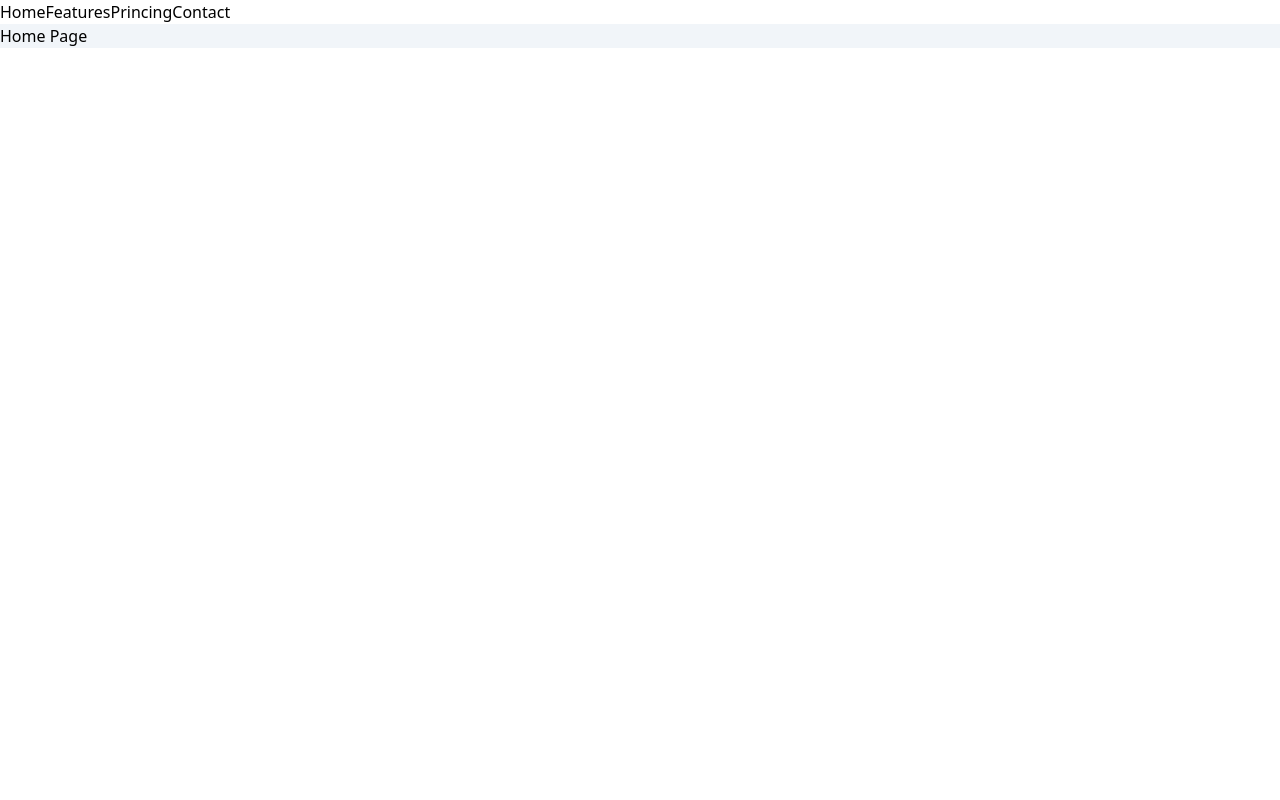
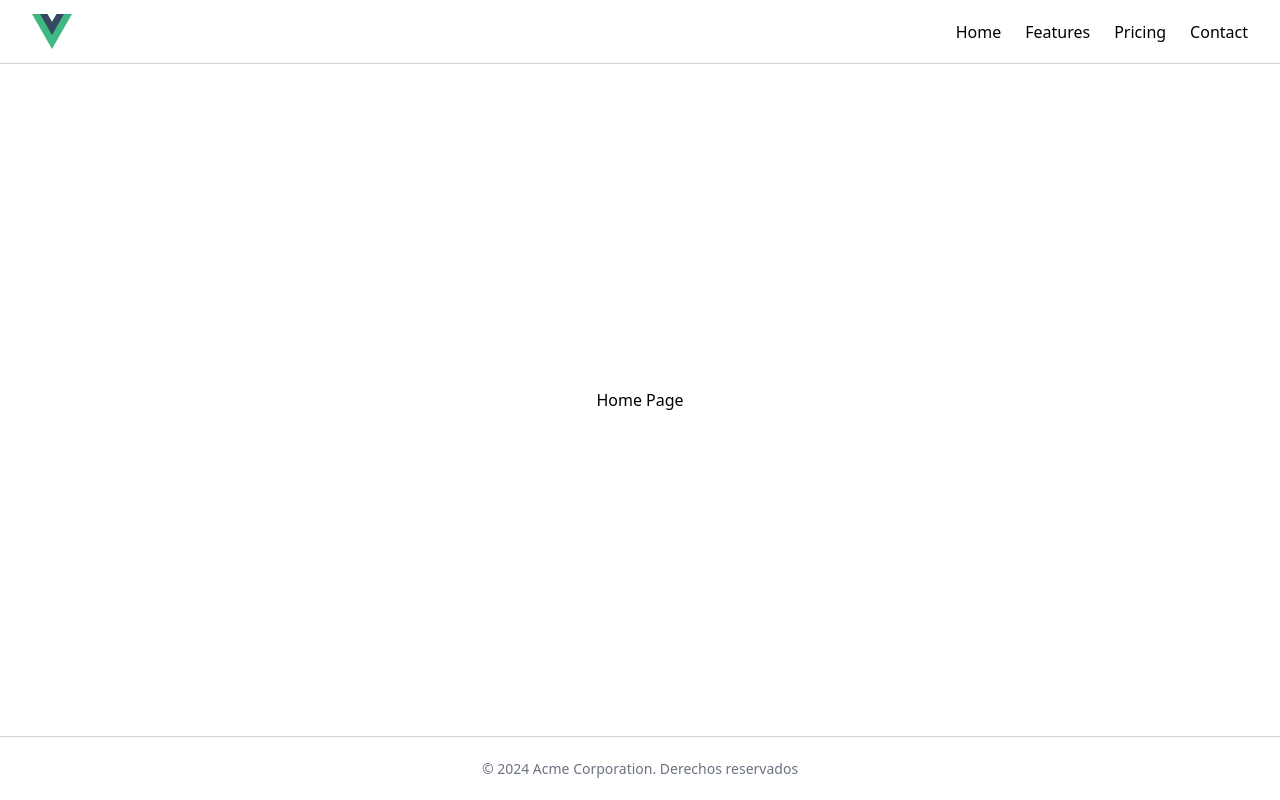
Before and after one commit to carlose2-glitch/05-vue-spa, a Vue app: page / in a window 1280 px wide. Built offline with nearby package versions, Linux system fonts and the light colour scheme.

Commit message:
reutilizacion de la estructura HTML

```diff
--- a/src/App.vue
+++ b/src/App.vue
@@ -1,13 +1,33 @@
 <template>
-  <nav>
-    <a href="#/">Home</a>
-    <a href="#/features">Features</a>
-    <a href="#/pricing">Princing</a>
-    <a href="#/contact">Contact</a>
-  </nav>
-  <main class="bg-slate-100">
-    <RouterView />
-  </main>
+  <div class="flex flex-col h-screen">
+    <!-- Header -->
+    <header class="flex items-center h-14 px-4 border-b border-gray-300 sm:h-16 md:px-6 lg:px-8">
+      <div>
+        <a class="flex items-center gap-2 font-semibold" href="#">
+          <img alt="Vue logo" class="logo" src="@/assets/logo.svg" width="40" height="40" />
+        </a>
+      </div>
+      <nav class="ml-auto space-x-4 flex items-center h-10 sm:space-x-6">
+        <RouterLink to="/"> Home </RouterLink>
+        <RouterLink to="/Features"> Features </RouterLink>
+        <RouterLink to="/Pricing"> Pricing </RouterLink>
+        <RouterLink to="/Contact"> Contact </RouterLink>
+      </nav>
+    </header>
+    <!-- Fin Header -->
+
+    <!-- Main -->
+    <main class="flex-1 flex items-center justify-center py-6">
+      <RouterView />
+    </main>
+    <!-- Fin Main -->
+
+    <!-- Footer -->
+    <footer class="flex items-center h-14 px-4 border-t border-gray-300 sm:h-16 md:px-6 lg:px-8">
+      <p class="flex-1 text-sm text-gray-500 text-center">
+        © {{ new Date().getFullYear() }} Acme Corporation. Derechos reservados
+      </p>
+    </footer>
+    <!-- Fin Footer -->
+  </div>
 </template>
-
-<script lang="ts" setup></script>
--- a/src/router/index.ts
+++ b/src/router/index.ts
@@ -1,8 +1,8 @@
 import HomePage from '@/modules/landing/pages/HomePage.vue';
-import { createRouter, createWebHashHistory } from 'vue-router';
+import { createRouter, createWebHashHistory, createWebHistory } from 'vue-router';
 
 const router = createRouter({
-  history: createWebHashHistory(import.meta.env.BASE_URL),
+  history: createWebHistory(import.meta.env.BASE_URL),
   routes: [
     {
       path: '/',
```
